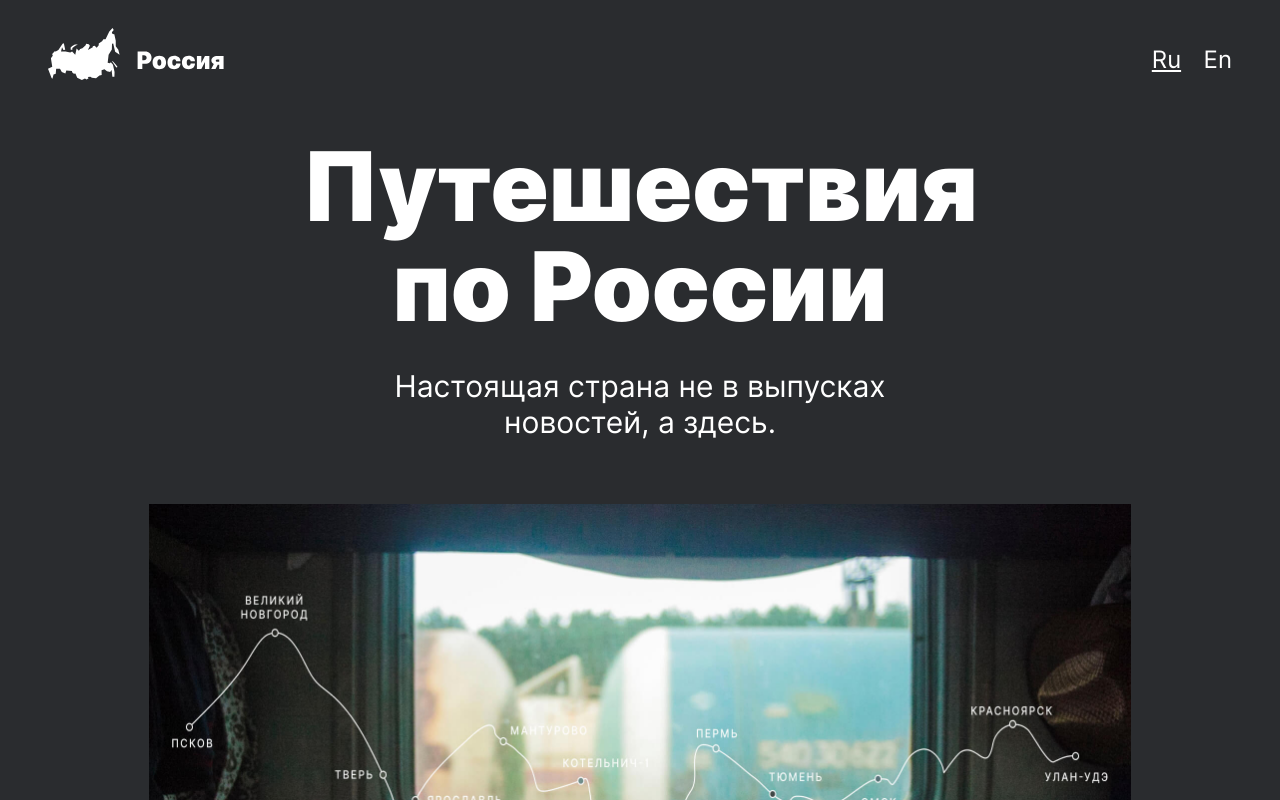
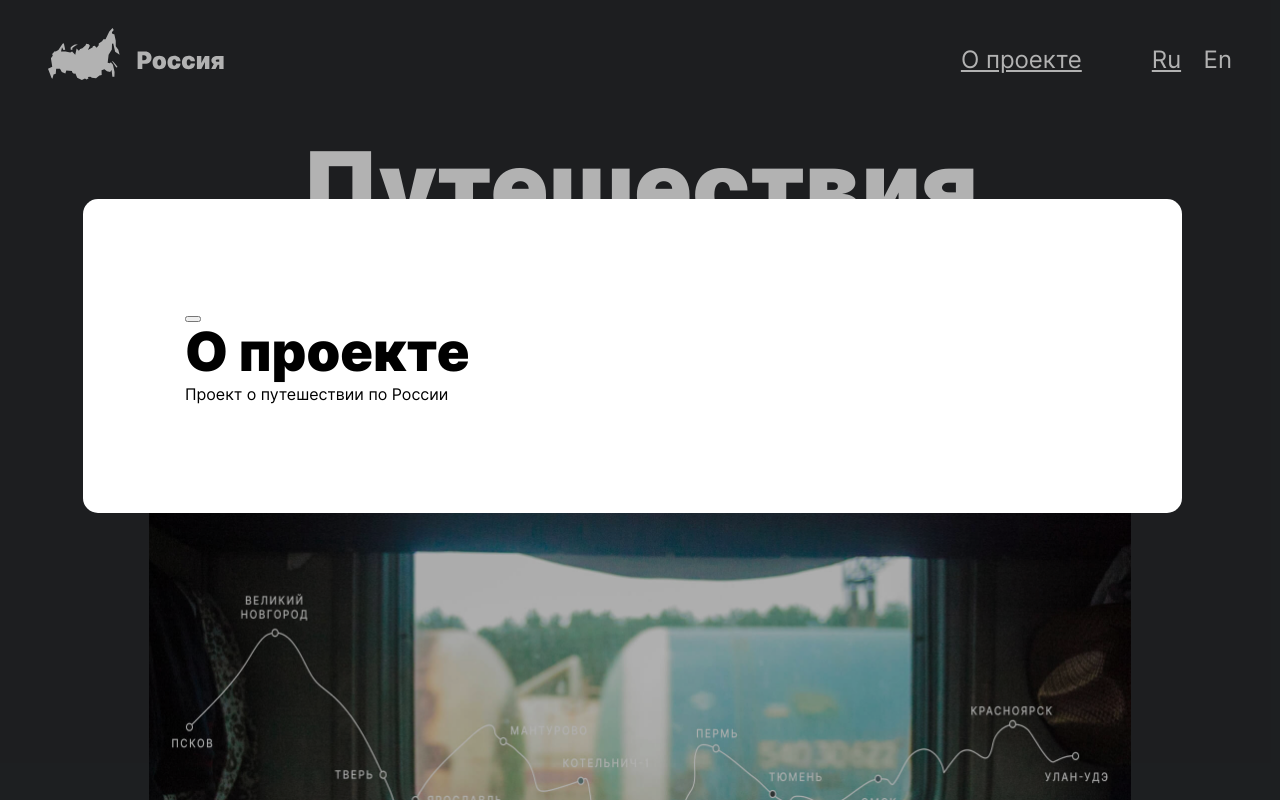
Before and after one commit to 7Sergey/russian-travel, a plain HTML site: page index.html in a window 1280 px wide. Shown: the top 800 px of the page. Drawn offline with Linux system fonts and the light colour scheme; files whose address does not match are found by name.

Commit message:
Added popup

```diff
--- /dev/null
+++ b/blocks/header/__nav/header__nav.css
@@ -0,0 +1,4 @@
+.header__nav {
+  margin-left: auto;
+  margin-right: 70px;
+}
--- /dev/null
+++ b/blocks/nav/__link/nav__link.css
@@ -0,0 +1,8 @@
+.nav__link {
+  color: #FFFFFF;
+  margin: 0;
+  padding: 0;
+  font-size: 24px;
+  line-height: 28px;
+  text-decoration-line: underline;
+}
--- /dev/null
+++ b/blocks/nav/__list/nav__list.css
@@ -0,0 +1,6 @@
+.nav__list {
+  margin: 0;
+  padding: 0;
+  list-style-type: none;
+  margin-top: 18px;
+}
--- /dev/null
+++ b/blocks/nav/nav.css
@@ -0,0 +1,3 @@
+.nav {
+
+}
--- /dev/null
+++ b/blocks/popup/__button-close/popup__button-close.css
@@ -0,0 +1,3 @@
+.popup__button-close {
+
+}
--- /dev/null
+++ b/blocks/popup/__container/popup__container.css
@@ -0,0 +1,9 @@
+.popup__container {
+  background-color: #fff;
+  border-radius: 15px;
+  position: relative;
+
+  padding: 106px 102px 106px;
+  max-width: 1099px;
+  width: 85%;
+}
--- /dev/null
+++ b/blocks/popup/__subtitle/popup__subtitle.css
@@ -0,0 +1,6 @@
+.popup__subtitle {
+  margin: 0;
+  font-size: 16px;
+  line-height: 26px;
+  font-family: "Inter", "Arial", sans-serif;
+}
--- /dev/null
+++ b/blocks/popup/__title/popup__title.css
@@ -0,0 +1,7 @@
+.popup__title {
+  margin: 0;
+  font-weight: 900;
+  font-size: 54px;
+  line-height: 58px;
+  font-family: "Inter", "Arial", sans-serif;
+}
--- /dev/null
+++ b/blocks/popup/popup.css
@@ -0,0 +1,12 @@
+.popup {
+  position: fixed;
+  top: 0;
+  left: 0;
+  right: 0;
+  bottom: 0;
+  background-color: rgba(0, 0, 0, 0.3);
+  padding: 199px 98px 0 83px;
+  display: flex;
+  align-items: flex-start;
+  justify-content: center;
+}
--- a/index.html
+++ b/index.html
@@ -13,10 +13,17 @@
     <div class="page">
         <header class="header">
             <img class="header__logo" src="./images/header-logo.svg" alt="Карта России">
+            <nav class="header__nav nav">
+                <ul class="nav__list">
+                    <li class="nav__link popup-oper">О проекте</li>
+                </ul>
+            </nav>
+
             <div class="header__links">
                 <a class="header__link header__link_active link" href="#">Ru</a>
                 <a class="header__link link" href="#">En</a>
             </div>
+
         </header>
         <main class="main">
             <section class="lead">
@@ -192,6 +199,14 @@
             <p class="footer__copyright">© 2023. Фёдоров Сергей</p>
         </footer>
     </div>
+
+    <section class="popup">
+        <div class="popup__container">
+            <button type="button" class="popup__button-close" aria-label="Закрыть попап"></button>
+            <h2 class="popup__title">О проекте</h2>
+            <p class="popup__subtitle">Проект о путешествии по России</p>
+        </div>
+    </section>
 </body>
 
 </html>
--- a/pages/index.css
+++ b/pages/index.css
@@ -10,6 +10,18 @@
 @import url(../blocks/header/__links/header__links.css);
 @import url(../blocks/header/__link/header__link.css);
 @import url(../blocks/header/__link/_active/header__link_active.css);
+@import url(../blocks/header/__nav/header__nav.css);
+
+@import url(../blocks/nav/nav.css);
+@import url(../blocks/nav/__list/nav__list.css);
+@import url(../blocks/nav/__link/nav__link.css);
+
+@import url(../blocks/popup/popup.css);
+@import url(../blocks/popup/__container/popup__container.css);
+@import url(../blocks/popup/__button-close/popup__button-close.css);
+@import url(../blocks/popup/__subtitle/popup__subtitle.css);
+@import url(../blocks/popup/__title/popup__title.css);
+
 
 @import url(../blocks/link/link.css);
 
```
